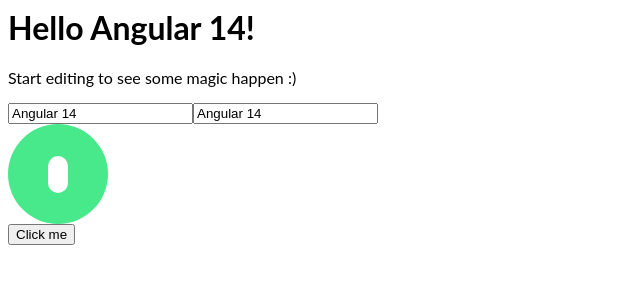
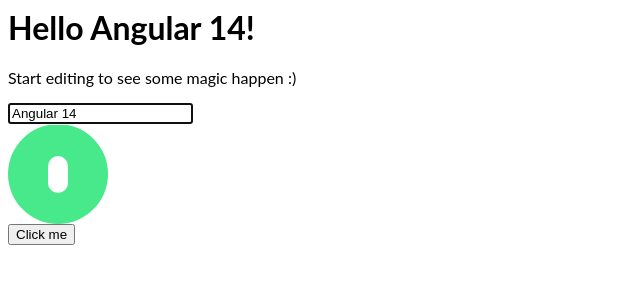
Before and after one commit to phuongnguyen12it/angular-study, an Angular app: page / in a window 1280 px wide. Shown: the top 300 px of the page, without its empty margins (0-640 px from the left). Built offline with nearby package versions, Linux system fonts and the light colour scheme.

Commit message:
2 files modified

```diff
--- a/src/app/app.component.html
+++ b/src/app/app.component.html
@@ -1,7 +1,7 @@
 <hello name="{{ name }}"></hello>
 <p>Start editing to see some magic happen :)</p>
-<input type="text" [(ngModel)]="name" />
-<input type="text" [ngModel]="name" (ngModelChange)="name = $event" />
+<input type="text" [(ngModel)]="name" #nameInput />
+<!-- <input type="text" [ngModel]="name" (ngModelChange)="name = $event" /> -->
 <br />
 <!-- togleComp là instan của ToggleComponent -->
 <toggle [(checked)]="isChecked" #toggleCompFromHtml></toggle>
--- a/src/app/app.component.ts
+++ b/src/app/app.component.ts
@@ -1,4 +1,4 @@
-import { Component, VERSION, ViewChild } from '@angular/core';
+import { Component, ElementRef, VERSION, ViewChild } from '@angular/core';
 import { ToggleComponent } from './toggle/toggle.component';
 
 @Component({
@@ -8,12 +8,16 @@ import { ToggleComponent } from './toggle/toggle.component';
 })
 export class AppComponent {
   @ViewChild('toggleCompFromHtml') toggleComp: ToggleComponent;
+  @ViewChild('nameInput', {static:true}) nameInput: ElementRef<HTMLInputElement>;
   name = 'Angular ' + VERSION.major;
   isChecked = true;
-  ngAfterViewInit = () => {
+  ngOnInit() {
+    this.nameInput.nativeElement.focus();
+  }
+  ngAfterViewInit() {
     console.log(this.toggleComp);
-    apiCall.subscribe(() => {
-      this.toggleComp.toggle();
-    });
-  };
+    // apiCall.subscribe(() => {
+    //   this.toggleComp.toggle();
+    // });
+  }
 }
```
